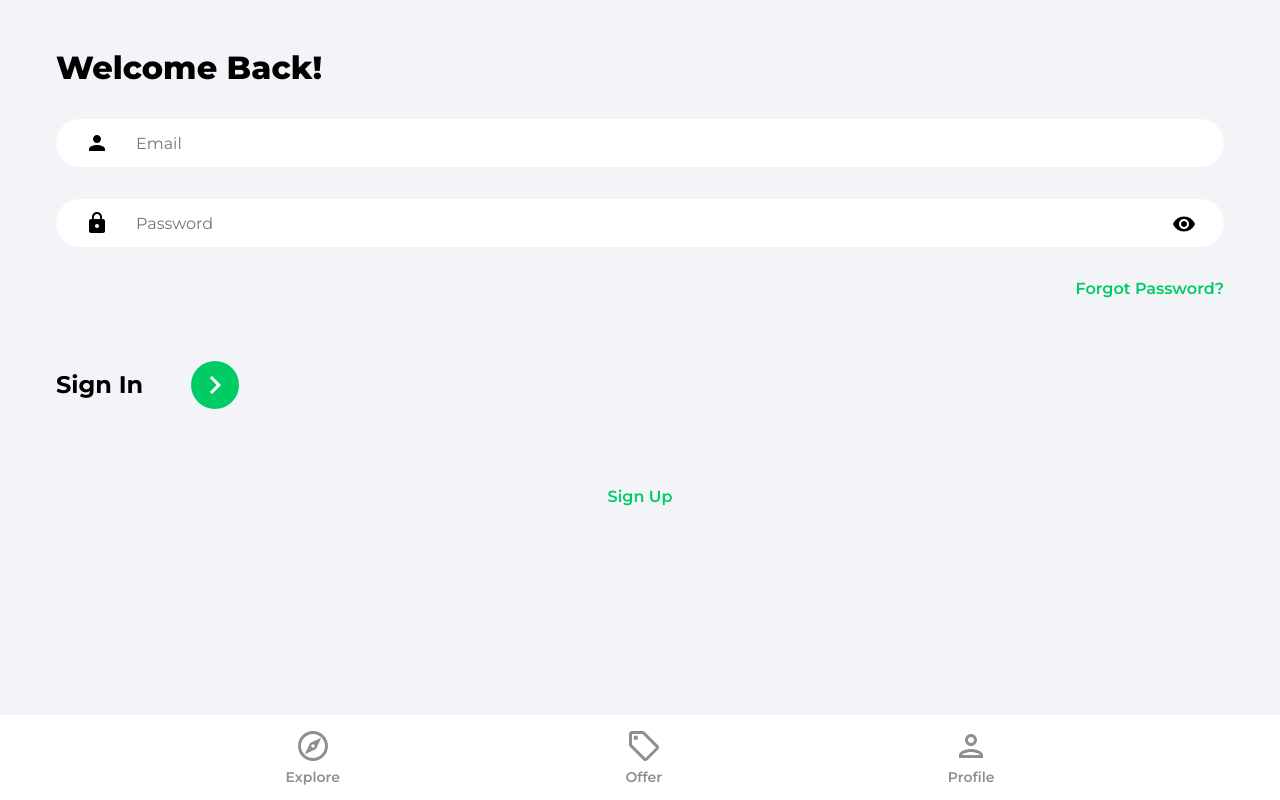
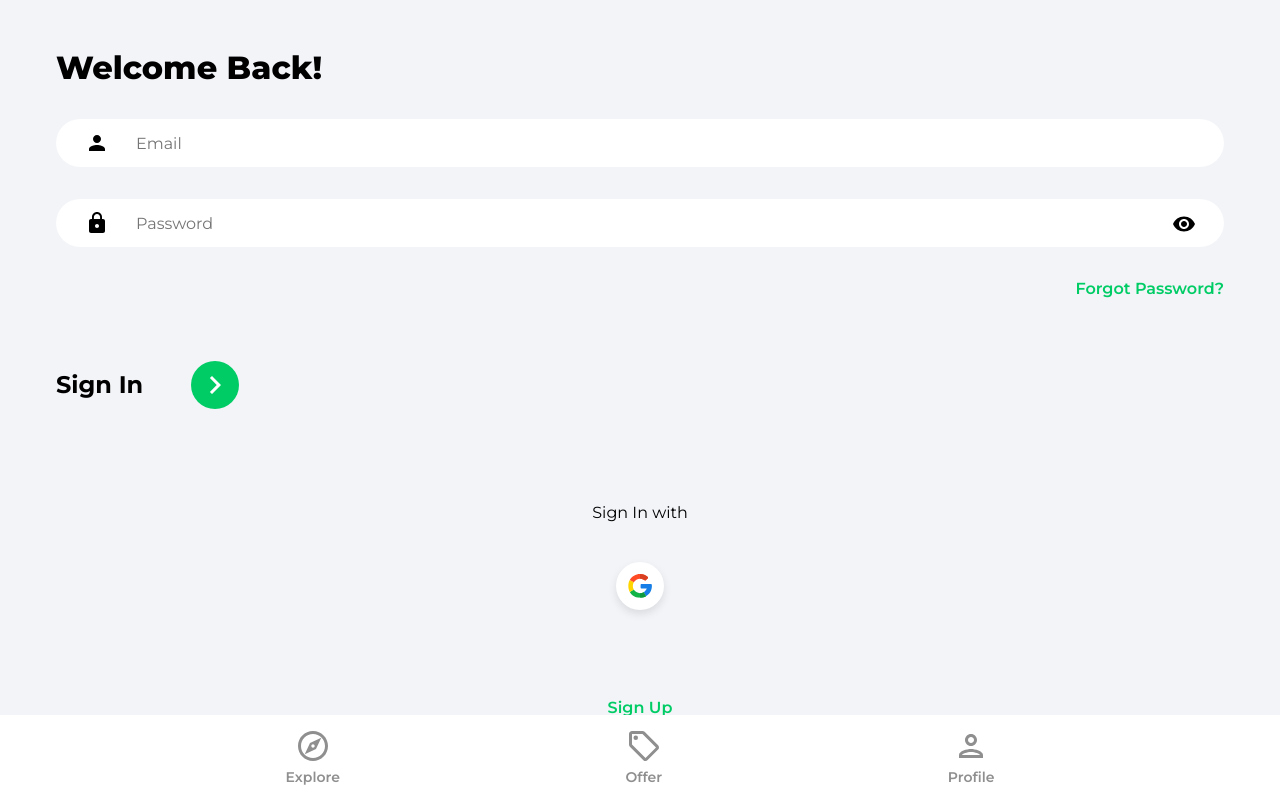
Before and after one commit to lukeclimen/house-marketplace, a React (Create React App) app: page /sign-in in a window 1280 px wide. Built offline with nearby package versions, Linux system fonts and the light colour scheme.

Commit message:
Implemented Google Authentication

```diff
--- /dev/null
+++ b/src/components/OAuth.jsx
@@ -0,0 +1,77 @@
+import {
+	doc,
+	setDoc,
+	getDoc,
+	serverTimestamp,
+} from "firebase/firestore";
+import { db } from "../firebase.config";
+import { toast } from "react-toastify";
+import googleIcon from "../assets/svg/googleIcon.svg";
+import {
+	useLinkClickHandler,
+	useLocation,
+	useNavigate,
+} from "react-router-dom";
+import {
+	getAuth,
+	signInWithPopup,
+	GoogleAuthProvider,
+} from "firebase/auth";
+
+function OAuth() {
+	const navigate = useNavigate();
+	const location = useLocation();
+
+	const onGoogleClick = async () => {
+		try {
+			// Initialize the authentication and any authentication providers
+			const auth = getAuth();
+			const provider = new GoogleAuthProvider();
+
+			// Get the result and the user after a successful sign-in with the provider
+			const result = await signInWithPopup(
+				auth,
+				provider
+			);
+			const user = result.user;
+
+			// If user doesn't exist in the db of users, create a new entry for them
+			const docRef = doc(db, "users", user.uid);
+			const docSnap = await getDoc(docRef);
+			if (!docSnap.exists()) {
+				await setDoc(docRef, {
+					name: user.displayName,
+					email: user.email,
+					timestamp: serverTimestamp(),
+				});
+			}
+			navigate("/");
+		} catch (error) {
+			toast.error("Could not authorize with Google");
+		}
+	};
+
+	return (
+		<div className='socialLogin'>
+			<p>
+				Sign{" "}
+				{location.pathname === "/sign-up"
+					? "Up "
+					: "In "}
+				with
+			</p>
+			<button
+				className='socialIconDiv'
+				onClick={onGoogleClick}
+			>
+				<img
+					className='socialIconImg'
+					src={googleIcon}
+					alt='Google'
+				/>
+			</button>
+		</div>
+	);
+}
+
+export default OAuth;
--- a/src/pages/SignIn.jsx
+++ b/src/pages/SignIn.jsx
@@ -7,6 +7,7 @@
 	signInWithEmailAndPassword,
 } from "firebase/auth";
 import { toast } from "react-toastify";
+import OAuth from "../components/OAuth";
 
 function SignIn() {
 	// States
@@ -113,7 +114,7 @@
 						</div>
 					</form>
 
-					{/* Google OAuth */}
+					<OAuth />
 
 					<Link
 						to='/sign-up'
--- a/src/pages/SignUp.jsx
+++ b/src/pages/SignUp.jsx
@@ -14,6 +14,7 @@
 	serverTimestamp,
 } from "firebase/firestore";
 import { toast } from "react-toastify";
+import OAuth from "../components/OAuth";
 
 function SignUp() {
 	// States
@@ -137,7 +138,7 @@
 						</div>
 					</form>
 
-					{/* Google OAuth */}
+					<OAuth />
 
 					<Link
 						to='/sign-in'
```
